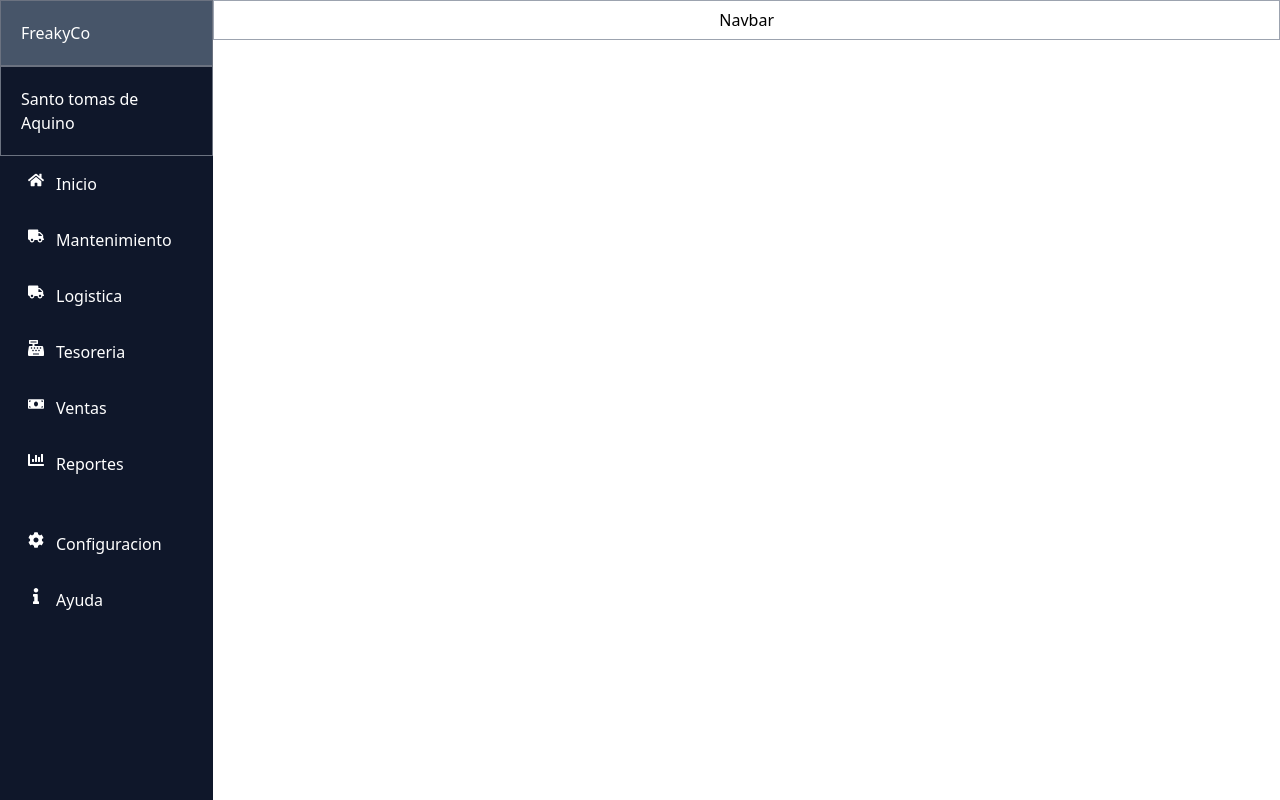
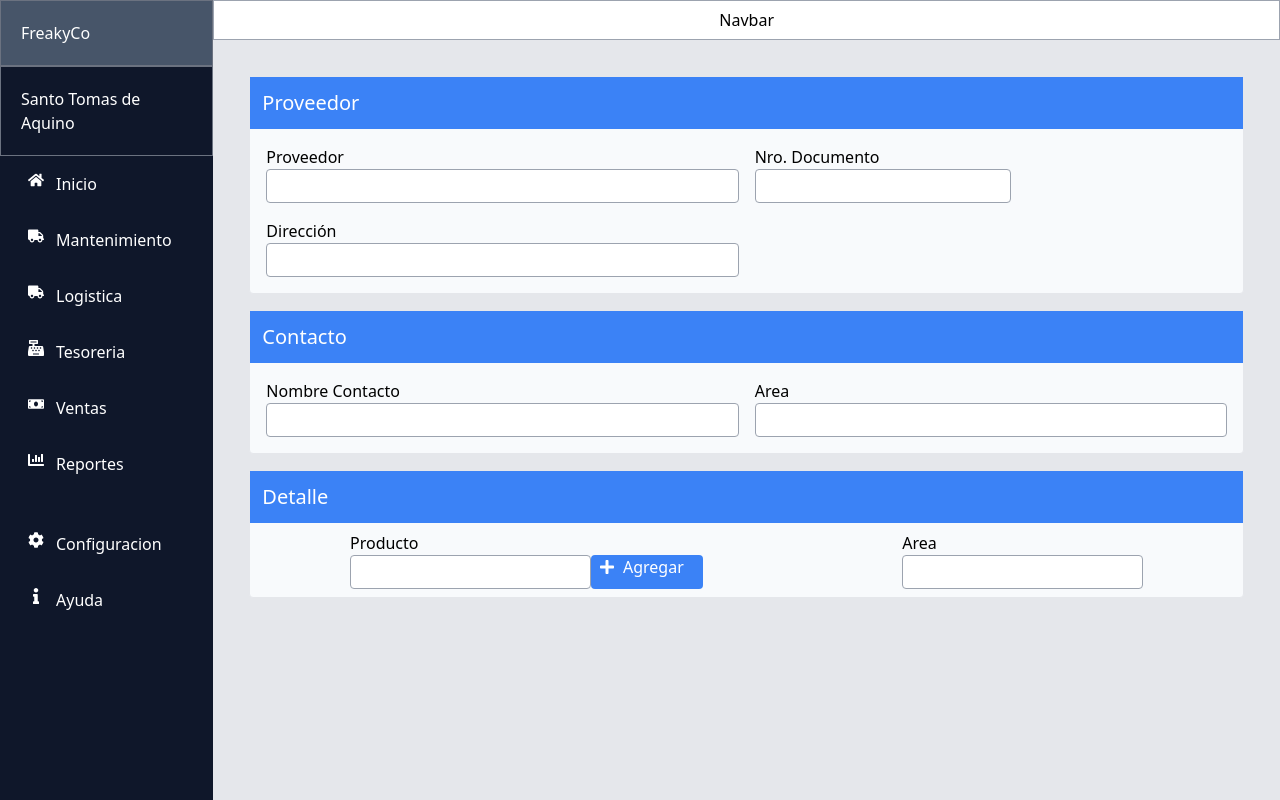
Before and after one commit to Hearly98/Inventario_School, a React (Create React App) app: page /crearOrdenCompra in a window 1280 px wide. Built offline with nearby package versions, Linux system fonts and the light colour scheme.

Commit message:
Creando PurchaseOrder y CreatePurchaseOrder al 50%

```diff
--- a/src/App.js
+++ b/src/App.js
@@ -13,6 +13,8 @@ import Settings from './pages/Settings'
 import CreateClient from './pages/Maintenance/CreateClient';
 import CreateProduct from './pages/Maintenance/CreateProduct'
 import CreateProvider from './pages/Maintenance/CreateProvider'
+import PurchaseOrder from './pages/Logistics/PurchaseOrder';
+import CreatePurchaseOrder from './pages/Logistics/CreatePurchaseOrder';
 function App() {
   return (
     <Router>
@@ -30,6 +32,8 @@ function App() {
           <Route path='/productos'  exact={true} Component={Products}/>
           <Route path='/proveedores'  exact={true} Component={Provider}/>
           <Route path='/crearProveedor' exact={true} Component={CreateProvider}/>
+          <Route path='/ordenCompra' exact={true} Component={PurchaseOrder}/>
+          <Route path='/crearOrdenCompra' exact={true} Component={CreatePurchaseOrder}/>
           <Route path='/reporteVentas'  exact={true} Component={ReportVentas}/>
           <Route path='/reporteStock' exact={true}  Component={ReportAlmacen}/>
           <Route path='/configuracion' exact={true}  Component={Settings}/>
--- a/src/components/Sidebar.js
+++ b/src/components/Sidebar.js
@@ -26,7 +26,7 @@ const Sidebar = () =>{
                     FreakyCo
                 </li>
                 <li className="p-5 border border-gray-500 hover:bg-slate-600 cursor-pointer font-medium">
-                Santo tomas de Aquino
+                Santo Tomas de Aquino
                 </li>
                 <li className="p-2 hover:bg-slate-600">
                     <NavLink to="/" exact={true} className="flex m-2" activeclassname="active"><FaIcons.FaHome className="mx-3"/>Inicio</NavLink>
@@ -52,7 +52,7 @@ const Sidebar = () =>{
                     {showLogistica && (
                 <ul>
                         <li className="p-3 hover:bg-slate-500">
-                        <NavLink to="/ordenDeCompra" exact={true} className="flex" activeclassname="active"><FaIcons.FaStopCircle className="mx-3 mt-1"/>Orden de Compra</NavLink>
+                        <NavLink to="/ordenCompra" exact={true} className="flex" activeclassname="active"><FaIcons.FaStopCircle className="mx-3 mt-1"/>Orden de Compra</NavLink>
                         </li>
                         <li className="p-3 hover:bg-slate-500">
                         <NavLink to="/stockAlmacen" exact={true} className="flex" activeclassname="active"><FaIcons.FaStopCircle className="mx-3 mt-1"/>Stock Almacen</NavLink>
--- /dev/null
+++ b/src/pages/Logistics/CreatePurchaseOrder.js
@@ -0,0 +1,60 @@
+import React from "react";
+import * as FaIcons from 'react-icons/fa';
+import { NavLink } from "react-router-dom";
+
+const CreatePurchaseOrder = () =>{
+    return(
+        <div className="flex-1 bg-gray-200 h-full p-1">
+            <section className="p-4">
+            <section className=" bg-slate-50 m-4 rounded border">
+                <h1 className="w-full font-medium text-white text-xl bg-blue-500 p-3">Proveedor</h1>
+               <div className="grid grid-cols-1 md:grid-cols-2 p-2">
+                    <div className="flex flex-col m-2">
+                    <label className="font-medium flex">Proveedor</label>
+                    <input className="p-1 border rounded border-gray-400"/>
+                    </div>
+                    <div className="flex flex-col m-2 w-64">
+                    <label className="font-medium flex">Nro. Documento</label>
+                    <input className="p-1 border rounded border-gray-400"/>
+                    </div>
+                    <div className="flex flex-col m-2 ">
+                    <label className="font-medium flex">Dirección</label>
+                    <input className="p-1 border rounded border-gray-400"/>
+                    </div>
+                </div>
+            </section>
+            <section className=" bg-slate-50 m-4 rounded border">
+                <h1 className="w-full font-medium text-white text-xl bg-blue-500 p-3">Contacto</h1>
+               <div className="grid grid-cols-1 md:grid-cols-2 p-2">
+                    <div className="flex flex-col m-2">
+                    <label className="font-medium flex">Nombre Contacto</label>
+                    <input className="p-1 border rounded border-gray-400"/>
+                    </div>
+                    <div className="flex flex-col m-2 ">
+                    <label className="font-medium flex">Area</label>
+                    <input className="p-1 border rounded border-gray-400"/>
+                    </div>
+                </div>
+            </section>
+            <section className=" bg-slate-50 m-4 rounded border">
+                <h1 className="w-full font-medium text-white text-xl bg-blue-500 p-3">Detalle</h1>
+               <div className="flex justify-around">
+                    <div className="flex flex-col m-2">
+                    <label className="font-medium flex">Producto</label>
+                    <div className=" flex">
+                    <input className="p-1 border rounded border-gray-400"/>
+                    <a className="cursor-pointer w-28 flex bg-blue-500 hover:bg-blue-600 rounded text-white"><FaIcons.FaPlus className="mx-2 m-1"/>Agregar</a>
+                    </div>
+                    </div>
+                    <div className="flex flex-col m-2 ">
+                    <label className="font-medium flex">Area</label>
+                    <input className="p-1 border rounded border-gray-400"/>
+                    </div>
+                </div>
+            </section>
+            </section>
+        </div>
+    )
+}
+
+export default CreatePurchaseOrder;
--- a/src/pages/Logistics/Logistic.js
+++ /dev/null
@@ -1,13 +0,0 @@
-import React from "react";
-import SubMenu from "../../components/SubMenu";
-
-const Logistic = () =>{
-    return (
-        <div className="text-red-200">
-            Logistica
-            <SubMenu>Almacen</SubMenu>
-            <SubMenu>Stock Por Almacen</SubMenu>
-        </div>
-    );
-}
-export default Logistic;
--- /dev/null
+++ b/src/pages/Logistics/PurchaseOrder.js
@@ -0,0 +1,61 @@
+import React from "react";
+import * as FaIcons from 'react-icons/fa';
+import { NavLink } from "react-router-dom";
+const PurchaseOrder = () =>{
+    return (
+        <div className="bg-gray-100 h-full">
+        <section className="w-100 p-6">
+          <div className="flex  justify-between mb-5">
+          <h1 className="font-medium text-2xl">Orden de Compra</h1>
+          <p className="text-gray-500">OrdenCompra/<NavLink to="/" className="cursor-pointer text-sky-500 font-medium">Inicio</NavLink></p>
+          </div>
+          <div className="bg-blue-500 hover:bg-blue-600 cursor-pointer text-white p-2 rounded w-56">
+          <NavLink to="/crearOrdenCompra" className="flex"><FaIcons.FaPlusCircle className="mx-2 m-1"/>Crear Orden de Compra</NavLink>
+          </div>
+        </section>
+          <section className=" shadow-lg rounded w-100 h-auto m-3 border border-gray-300 bg-slate-50">
+               <div className="flex justify-between p-3">
+               <div>
+                    <p className="flex font-medium mb-2"><FaIcons.FaFilter className="mx-2 m-1"/>Rango de Fechas</p>
+                   <input type="date" className="border border-gray-300 rounded m-2 p-1"></input>-
+                   <input type="date" className="border border-gray-300 rounded m-2 p-1"></input>
+                </div>
+                <div>
+                    <p className="flex font-medium mb-2"><FaIcons.FaFilter className="mx-2 m-1"/>Filtro General</p>
+                    <input className="border border-gray-300 rounded m-2 p-1"></input>
+                </div>
+                <div>
+                    <p className="flex font-medium mb-2"><FaIcons.FaFilter className="mx-2 m-1"/>Filtro de Estados</p>
+                    <div className="border border-gray-300 p-1 m-2 mt-4 rounded">
+                    <input type="radio" className="mx-2" name="FilterStates"/><label className="text-green-700">Facturados</label>
+                    <input type="radio" className="mx-2" name="FilterStates"/><label className="text-yellow-500">Pendientes</label>
+                    <input type="radio" className="mx-2" name="FilterStates"/><label className="text-red-700">Eliminados</label>
+                    </div>
+
+                </div>
+               <div className="w-100 m-6">
+               <a className="flex font-medium p-2 mt-3 px-6 w-100 cursor-pointer rounded bg-blue-500 hover:bg-blue-600 text-white text-center"><FaIcons.FaSearch className="mx-2 m-1"/>Buscar</a>
+               </div>
+               </div>
+              <div className="border border-gray-300 shadow w-100 h-full m-8 p-6 rounded">
+                    <table className="border w-full">
+                       <thead className="flex p-2 justify-between  bg-slate-400">
+                        <td className="font-medium">Nro.</td>
+                        <td className="font-medium">Emision</td>
+                        <td className="font-medium">Proveedor</td>
+                        <td className="font-medium">Precio Total</td>
+                        <td className="font-medium">Estado</td>
+                        <td className="font-medium"></td>
+                       </thead>
+                       <tbody>
+                        filtro de datos de c#
+                       </tbody>
+                    </table>
+              </div>
+
+          </section>
+
+      </div>
+    );
+}
+export default PurchaseOrder;
--- a/src/pages/Report/ReportVentas.js
+++ b/src/pages/Report/ReportVentas.js
@@ -2,20 +2,20 @@ import React from "react";
 
 const ReportVentas = () => {
     return (
-        <div>
-        <section className="w-100 flex justify-between bg-gray-100 p-6">
+        <div className=" bg-gray-100 h-full flex-1">
+        <section className="w-100 flex justify-between p-6">
             <h1 className="font-medium text-2xl"> Reporte de Ventas</h1>
             <p>Reportes/Ventas</p>
         </section>
-        <section className="flex justify-between m-4 border p-3 shadow rounded-lg">
+        <section className="flex justify-between m-4 border p-3 shadow rounded-lg bg-slate-50">
                 <div>
                     <p>Fecha</p>
-                   <input type="date" className="border border-gray-300 rounded"></input>-
-                   <input type="date" className="border border-gray-300 rounded"></input>
+                   <input type="date" className="border border-gray-300 rounded m-2"></input>-
+                   <input type="date" className="border border-gray-300 rounded m-2"></input>
                 </div>
                 <div>
                     <p>Cliente</p>
-                    <input className="border border-gray-300 rounded"></input>
+                    <input className="border border-gray-300 rounded m-2"></input>
                 </div>
                 <div>
                     <p>Producto/Codigo</p>
@@ -25,7 +25,7 @@ const ReportVentas = () => {
                <a className="p-2 px-6 w-100 bg-blue-500 text-white text-center">Buscar</a>
                </div>
         </section>
-        <section className="border border-gray-300 shadow w-100 h-full m-4 p-6 rounded-lg">
+        <section className="border bg-slate-50 shadow w-100 h-auto m-4 p-6 rounded-lg">
 
         </section>
     </div>
```
